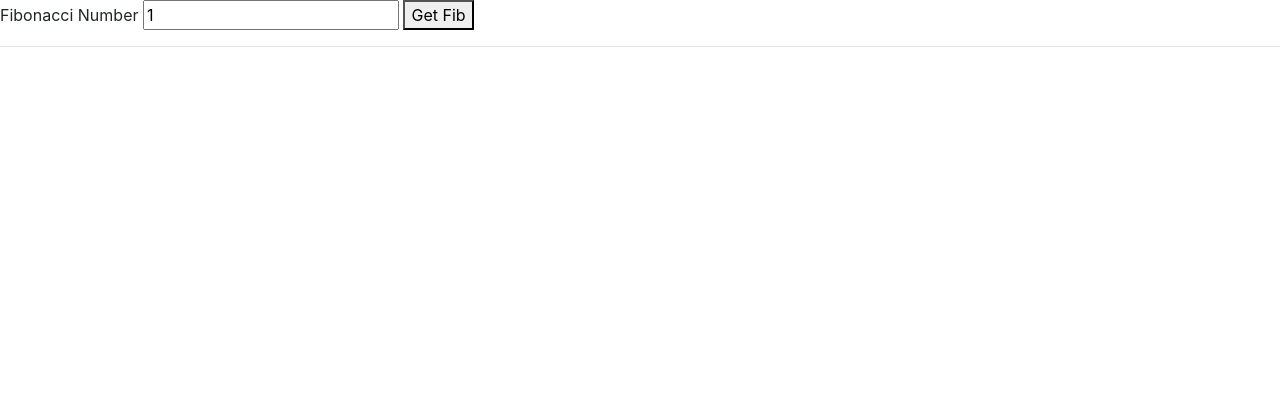
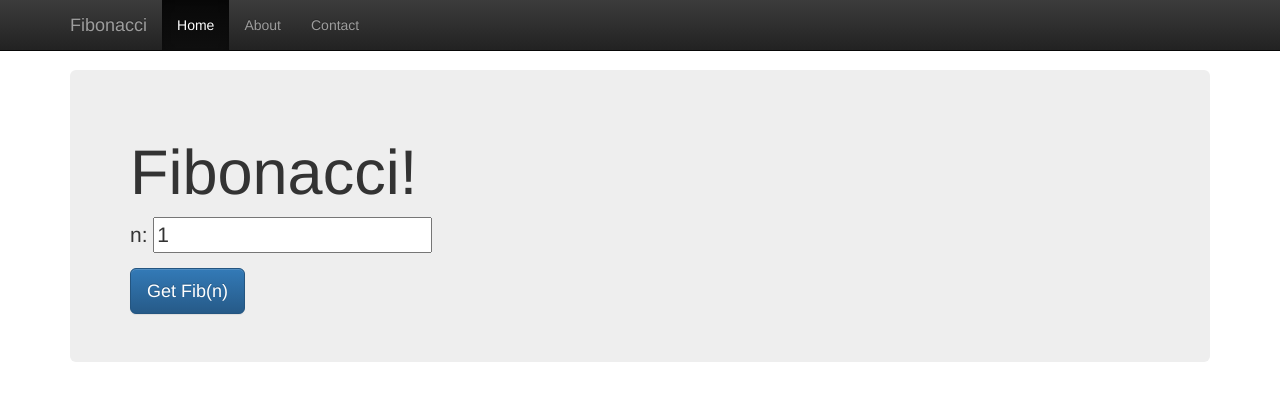
Before and after one commit to meconlen/meanFib, a website: page public/static/index.html in a window 1280 px wide. Drawn offline with nearby package versions, Linux system fonts and the light colour scheme.

Commit message:
and pretty

```diff
--- a/public/static/index.html
+++ b/public/static/index.html
@@ -3,15 +3,69 @@
 	<head>
 		<title>Fibonacci</title>
 		<link href="/libs/bootstrap/dist/css/bootstrap.css" rel="stylesheet">
+		<style type="text/css">
+			body {
+				padding-top: 70px;
+				padding-bottom: 30px;
+			}
+
+			.theme-dropdown .dropdown-menu {
+				position: static;
+				display: block;
+				margin-bottom: 20px;
+			}
+
+			.theme-showcase > p > .btn {
+				margin: 5px 0;
+			}
+
+			.theme-showcase .navbar .container {
+				width: auto;
+			}
+		</style>
+		<link href="/libs/bootstrap/dist/css/bootstrap-theme.css" rel="stylesheet">
 	</head>
-	<body>
+	<body role="document">
+
+		<nav class="navbar navbar-inverse navbar-fixed-top" role="navigation">
+			<div class="container">
+				<div class="navbar-header">
+					<button type="button" class="navbar-toggle collapsed" data-toggle="collapse" data-target="#navbar" aria-expanded="false" aria-controls="navbar">
+						<span class="sr-only">Toggle navigation</span>
+						<span class="icon-bar"></span>
+						<span class="icon-bar"></span>
+						<span class="icon-bar"></span>
+					</button>
+					<a class="navbar-brand" href="#">Fibonacci</a>
+				</div>
+				<div id="navbar" class="collapse navbar-collapse">
+					<ul class="nav navbar-nav">
+						<li class="active"><a href="#">Home</a></li>
+						<li><a href="#about">About</a></li>
+						<li><a href="#contact">Contact</a></li>
+					</ul>
+				</div><!--/.nav-collapse -->
+			</div>
+		</nav>
+
 		<div ng-controller="FibController">
-			<span>Fibonacci Number</span>
-			<input type="text" ng-model="n">
-			<button ng-click='updateFib()'>Get Fib</button>
-			<hr>
-			{{ Fibn }}
+			<div class="container" role="main">
+				<div class="jumbotron">
+					<h1>Fibonacci!</h1>
+					<p>n:
+						<input type="text" ng-model="n">
+					</p>
+					<a class="btn btn-primary btn-lg" ng-click='updateFib()'>Get Fib(n)</a>
+				</div>
+			</div>
+			<div class="container">
+				<div class="row">
+					{{ Fibn }}
+				</div>
+			</div>
 		</div>
+
+
 		<script src="/libs/angular/angular.js"></script>
 		<script src="/libs/jquery/dist/jquery.js"></script>
 		<script src="/libs/bootstrap/dist/js/bootstrap.js"></script>
```
